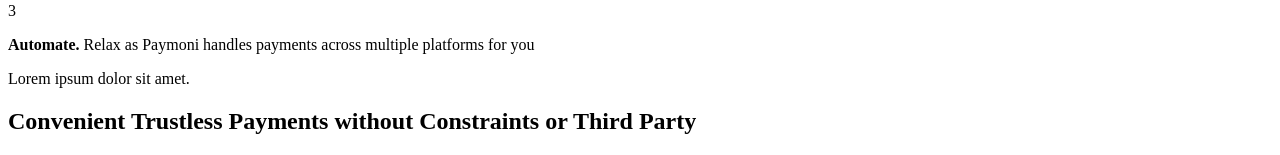
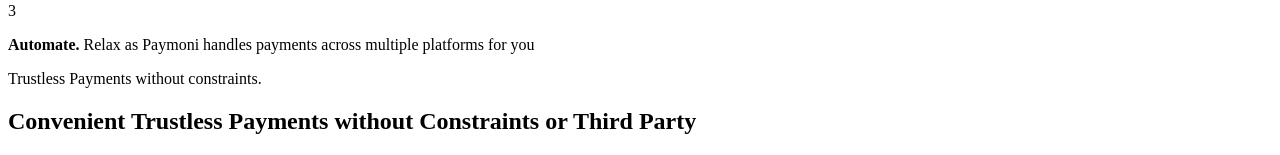
Before and after one commit to paymony-dapp/paymony-dapp, a Next.js app in the folder apps/web/: page / in a window 1280 px wide. Shown: the part 9807-9962 px from the top of the page. Built offline with nearby package versions, Linux system fonts and the light colour scheme.

Commit message:
Feat: Sidebar copies

```diff
--- a/apps/web/components/Sidebar.tsx
+++ b/apps/web/components/Sidebar.tsx
@@ -1,4 +1,3 @@
-import Image from "next/image";
 import Link from "next/link";
 import React from "react";
 
--- a/apps/web/pages/index.tsx
+++ b/apps/web/pages/index.tsx
@@ -285,7 +285,9 @@
         <div className='lg:flex max-w-screen-xl mx-auto'>
           <div className='w-full p-12 text-center lg:w-1/2 sm:p-16 lg:p-24 lg:text-left'>
             <div className='max-w-xl mx-auto lg:ml-0'>
-              <p className='text-sm font-medium'>Lorem ipsum dolor sit amet.</p>
+              <p className='text-sm font-medium'>
+                Trustless Payments without constraints.
+              </p>
 
               <h2 className='mt-2 text-2xl font-bold text-transparent sm:text-3xl md:text-4xl bg-clip-text bg-gradient-to-r from-green-300 via-blue-500 to-purple-600'>
                 Convenient Trustless Payments without Constraints or Third Party
```
